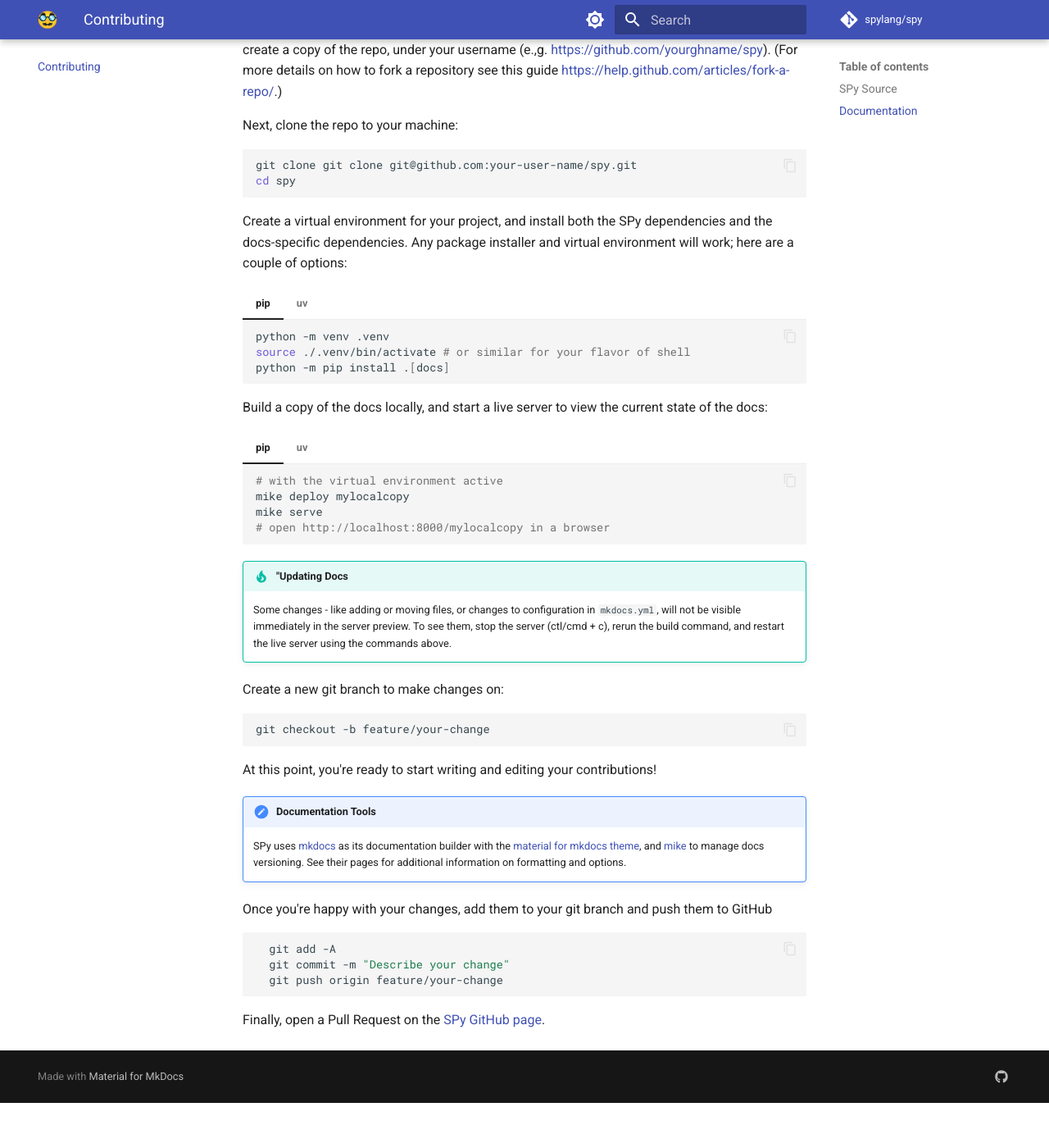
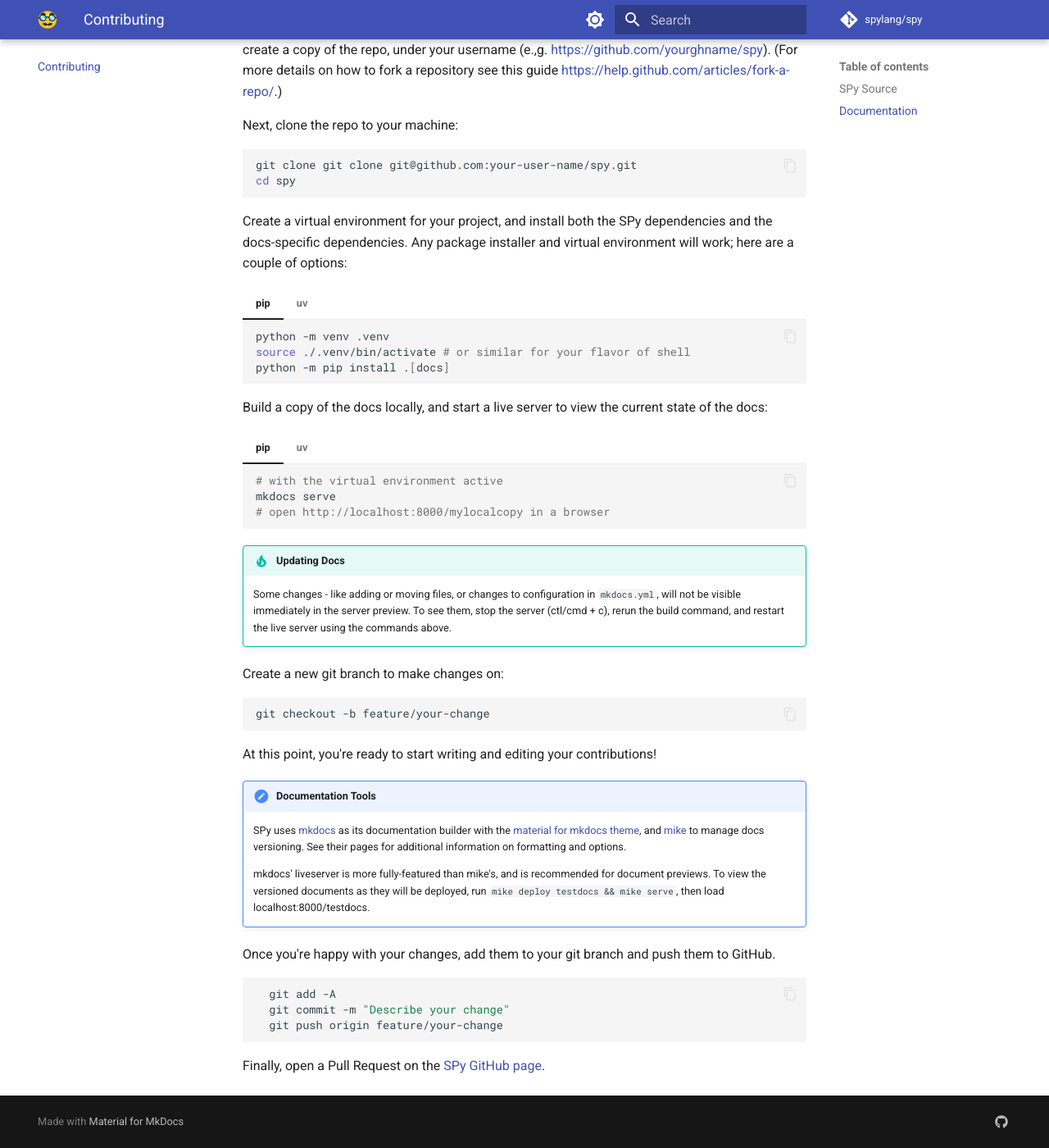
Before and after one commit to spylang/spy, an MkDocs documentation site: the page built from docs/src/contributing.md, in a window 1280 px wide and 1400 px high, scrolled down 527 px. Shown: the whole window at 82% size. Built offline with MkDocs 1.6.1 and Material for MkDocs 9.7.7, drawn with Linux system fonts in a browser that asks for light colours; comment, search, counter and statistics services are not loaded; the version menu is left out; before the commit the page ends 1872 px from its top, so only the background shows below that.

Commit message:
Change to recomending mkdocs serve

````diff
--- a/docs/src/contributing.md
+++ b/docs/src/contributing.md
@@ -35,18 +35,16 @@ Build a copy of the docs locally, and start a live server to view the current st
 === "pip"
     ```bash
     # with the virtual environment active
-    mike deploy mylocalcopy
-    mike serve
+    mkdocs serve
     # open http://localhost:8000/mylocalcopy in a browser
     ```
 === "uv"
     ```bash
-    uv run mike reploy mylocalcopy
-    uv run mike serve
+    uv run mkdocs serve
     # open http://localhost:8000/mylocalcopy in a browser
     ```
 
-/// tip |"Updating Docs
+/// tip | Updating Docs
 Some changes - like adding or moving files, or changes to configuration in `mkdocs.yml`, will not be visible immediately in the server preview. To see them, stop the server (ctl/cmd + c), rerun the build command, and restart the live server using the commands above.
 ///
 
@@ -60,9 +58,11 @@ At this point, you're ready to start writing and editing your contributions!
 
 /// note | Documentation Tools
 SPy uses [mkdocs](https://www.mkdocs.org/) as its documentation builder with the [material for mkdocs theme](https://squidfunk.github.io/mkdocs-material/), and [mike](https://github.com/jimporter/mike) to manage docs versioning. See their pages for additional information on formatting and options.
+
+mkdocs' liveserver is more fully-featured than mike's, and is recommended for document previews. To view the versioned documents as they will be deployed, run `mike deploy testdocs && mike serve`, then load localhost:8000/testdocs.
 ///
 
-Once you're happy with your changes, add them to your git branch and push them to GitHub
+Once you're happy with your changes, add them to your git branch and push them to GitHub.
 
 ```bash
   git add -A
````
